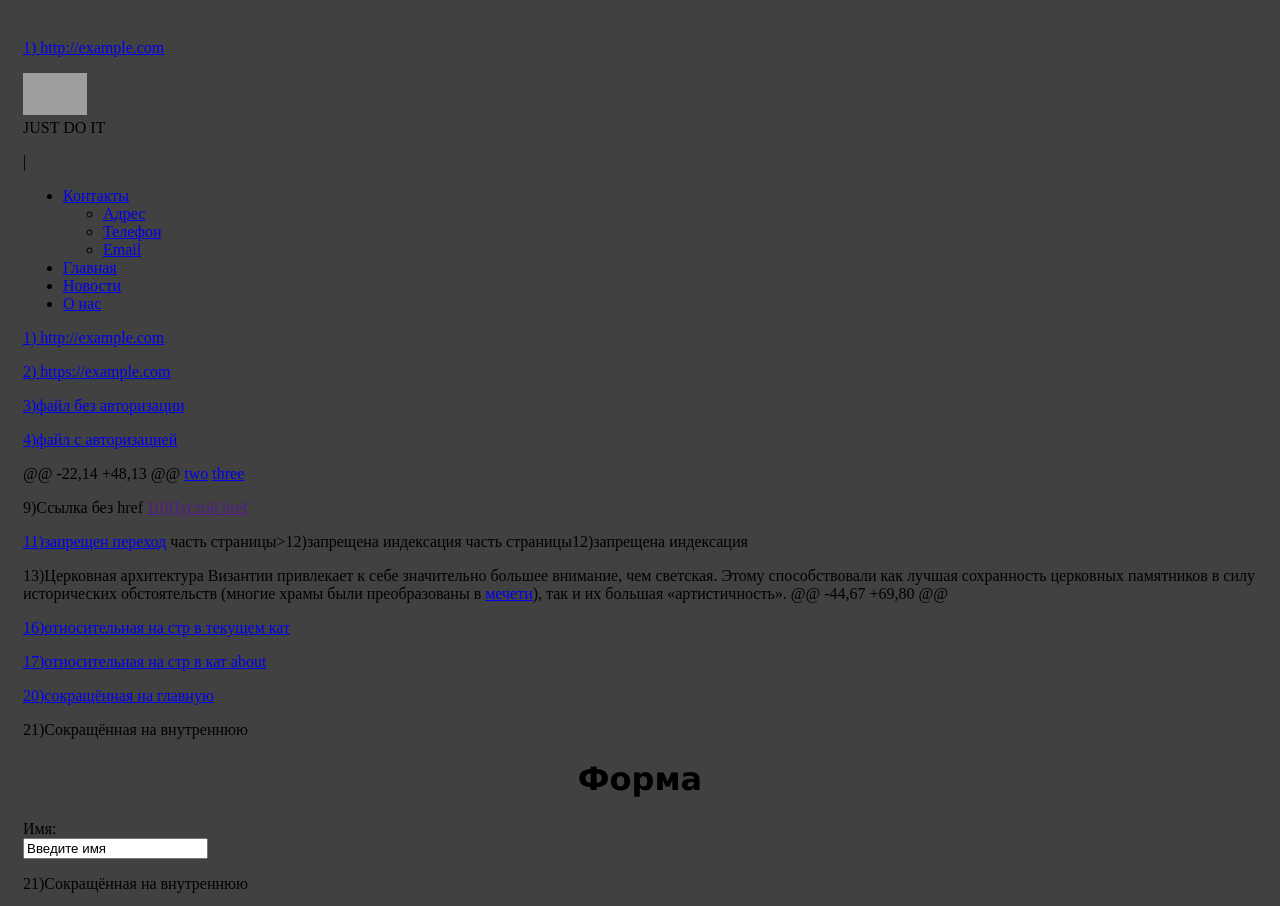
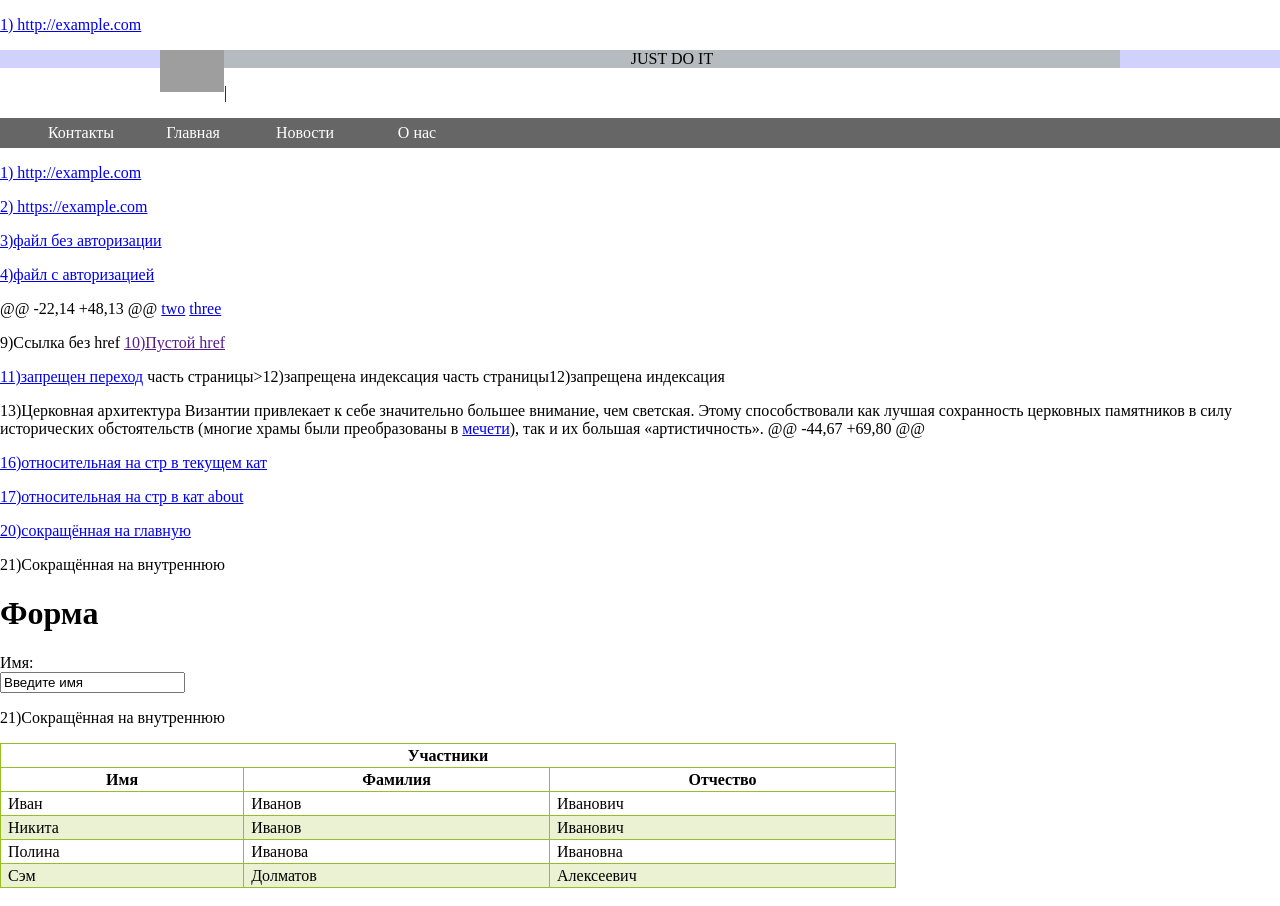
Before and after one commit to VldimrKulikov/vladimirkulikov2.github.io, a plain HTML site: page index.html in a window 1280 px wide. Shown: the top 906 px of the page. Drawn offline with Linux system fonts and the light colour scheme; grey boxes are pictures that could not be loaded.

Commit message:
Update main2.css

```diff
--- a/main2.css
+++ b/main2.css
@@ -1,34 +1,67 @@
-body {
-	padding:15px;
-	background-color:#414141;
+body{
+	margin: 0;
+}
+header{
+	background: rgba(141, 141, 250, 0.40);
+	background-size: 200px;
+}
+.content{
+	width: 960px;
+	margin: auto;
+}
+.logo{
+	float: left;
+}
+.name{
+	background-size: 200px;
+	background-color: #b6bbbf;
+	text-align: center;
+}
+#navbar ul {
+  display: none;
+  background-color: rgb(34, 255, 0);
+  position: absolute;
+  top: 100%;
+}
+#navbar li:hover ul { display: block; }
+#navbar, #navbar ul {
+  margin: 0;
+  padding: 0;
+  list-style-type: none;
+}
+#navbar {
+  height: 30px;
+  background-color: #666;
+  padding-left: 25px;
+  min-width: 470px;
+}
+#navbar li {
+  float: left;
+  position: relative;
+  height: 100%;
+}
+#navbar li a {
+  display: block;
+  padding: 6px;
+  width: 100px;
+  color: #fff;
+  text-decoration: none;
+  text-align: center;
+}
+#navbar ul li { float: none; }
+#navbar li:hover { background-color: #f900; }
+#navbar ul li:hover { background-color: #500; }
+table {
+	width: 70%;
+	border-collapse: collapse;
+}
+td, th {
+	border: 1px solid #98bf21;
+	padding: 3px 7px 2px 7px;
 }
 
-.photo{
-	border-radius: 10px;
-	width: 160px;
-	height: 100px;
+.alt td { background-color: #EAF2D3; }
+footer{
+	text-align: center;
+	background-color: #EAF2D3;
 }
-.mySlides fade{
-	height: 160px;
-}
-
-h1{
-	text-align: center;
-	font-family: 'Lucida Sans', 'Lucida Sans Regular', 'Lucida Grande', 'Lucida Sans Unicode', Geneva, Verdana, sans-serif;
-}
-
-@media only screen and (min-width:800px) {
-	.photo{
-			border-radius: 10px;
-			width: 160px;
-			height: 140px;
-	}
-	.mySlides fade{
-			height: 180px;
-	}
-
-	﻿body {
-	padding:40px;
-	background-color:#FFDAB9;
-}
-}
```
